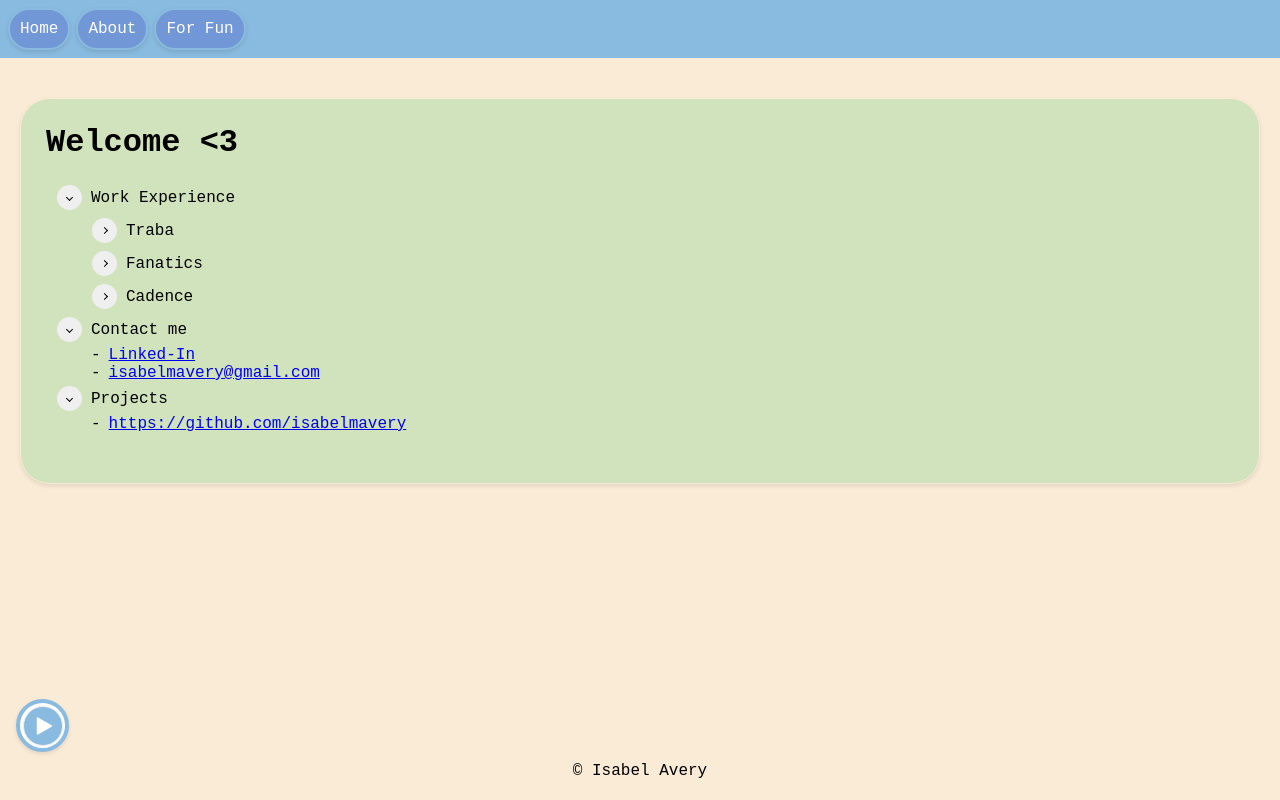
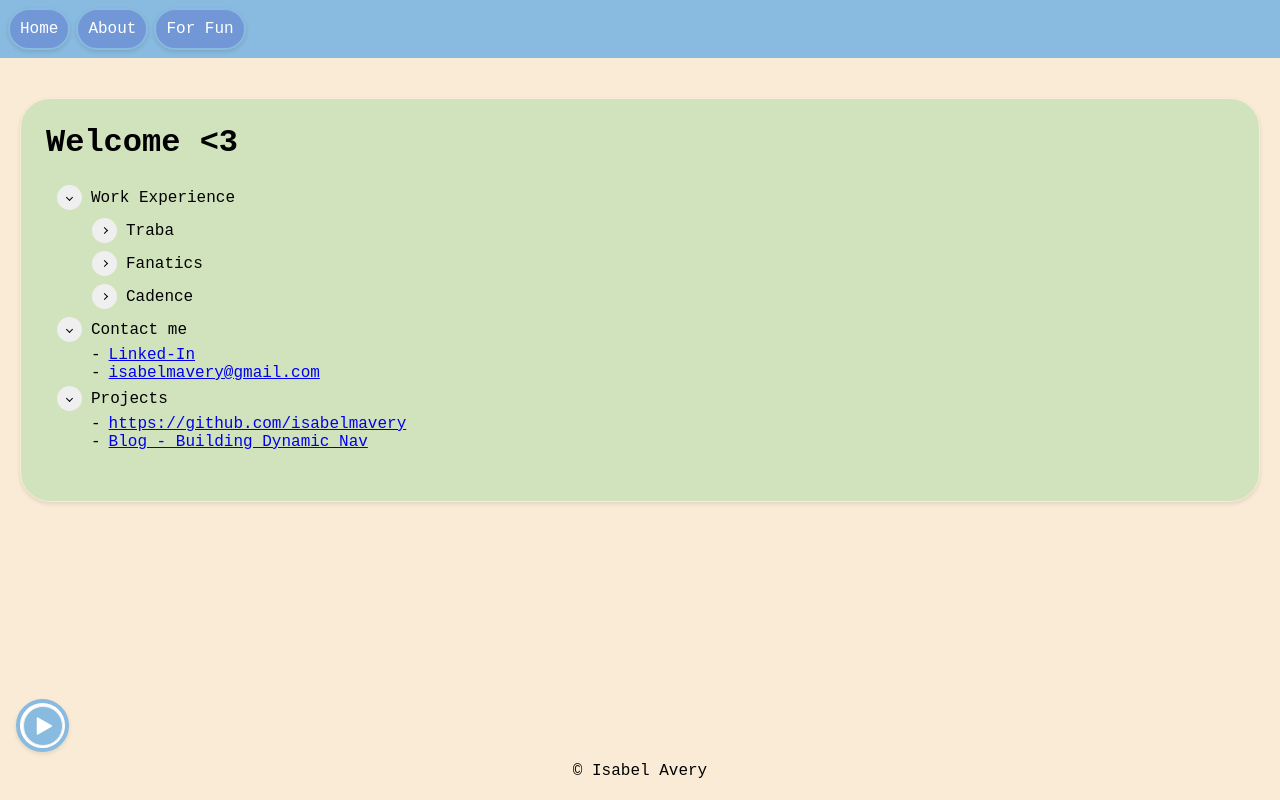
Before and after one commit to isabelmavery/portfolio, a React (Vite) app in the folder client/: page / in a window 1280 px wide. Built offline with nearby package versions, Linux system fonts and the light colour scheme; no server answers.

Commit message:
feat: add blog post to menu

```diff
--- a/client/src/Menu/menuData.js
+++ b/client/src/Menu/menuData.js
@@ -1,4 +1,3 @@
-
 export const isabelsTopNav = [
   {
     id: 1,
@@ -10,17 +9,19 @@ export const isabelsTopNav = [
         children: [
           {
             id: 9,
-                        value: "Marketplace connecting workers with businesses in the light industrial and events space. Saw our team grow from two to eleven engineers and our app use grow from zero to > 40,000 users"
+            value:
+              "Marketplace connecting workers with businesses in the light industrial and events space. Saw our team grow from two to eleven engineers and our app use grow from zero to > 40,000 users",
           },
           {
             id: 10,
-                        value: "Designed and implemented our invoicing system"
+            value: "Designed and implemented our invoicing system",
           },
           {
             id: 11,
-                        value: "Owned automated invoicing cuts, automated late fees, in-portal payments flow etc."
-                    }
-                ]
+            value:
+              "Owned automated invoicing cuts, automated late fees, in-portal payments flow etc.",
+          },
+        ],
       },
       {
         id: 3,
@@ -28,18 +29,21 @@ export const isabelsTopNav = [
         children: [
           {
             id: 12,
-                        value: "Refactored base React price component, making the code more readable and composable. Allowed for testing of new price layouts banking $22M."
+            value:
+              "Refactored base React price component, making the code more readable and composable. Allowed for testing of new price layouts banking $22M.",
           },
           {
             id: 13,
-                        value: "Dynamic navigation component feature to remove manual burden on business users and improve site performance",
-                        link: "https://medium.com/fanatics-tech-blog/enabling-fans-to-discover-their-favorite-teams-gear-43da19801b1c"
+            value:
+              "Dynamic navigation component feature to remove manual burden on business users and improve site performance",
+            link: "https://medium.com/fanatics-tech-blog/enabling-fans-to-discover-their-favorite-teams-gear-43da19801b1c",
           },
           {
             id: 14,
-                        value: "Implemented new user interface / api for internal business users to manage experimentation"
-                    }
-                ]
+            value:
+              "Implemented new user interface / api for internal business users to manage experimentation",
+          },
+        ],
       },
       {
         id: 4,
@@ -47,15 +51,17 @@ export const isabelsTopNav = [
         children: [
           {
             id: 15,
-                        value: "Used Python, C++ and SQL to supplement the infrastructure for Cadence's Pegasus Verification System."
+            value:
+              "Used Python, C++ and SQL to supplement the infrastructure for Cadence's Pegasus Verification System.",
           },
           {
             id: 16,
-                        value: "Developed programs to allow easy access to advanced nodes of database"
-                    }
-                ]
-            }
-        ]
+            value:
+              "Developed programs to allow easy access to advanced nodes of database",
+          },
+        ],
+      },
+    ],
   },
   {
     id: 5,
@@ -65,24 +71,32 @@ export const isabelsTopNav = [
         id: 6,
         value: "Linked-In",
         link: "https://www.linkedin.com/in/isabel-m-avery/",
-                children: []
+        children: [],
       },
       {
         id: 6,
         value: "isabelmavery@gmail.com",
         link: "mailto:isabelmavery@gmail.com",
-                children: []
-            }
-        ]
+        children: [],
+      },
+    ],
   },
   {
     id: 7,
     value: "Projects",
-        children: [{
+    children: [
+      {
         id: 8,
         link: "https://github.com/isabelmavery",
         value: "https://github.com/isabelmavery",
-            children: []
-        }]
-    }
-]
+        children: [],
+      },
+      {
+        id: 9,
+        link: "https://medium.com/fanatics-tech-blog/enabling-fans-to-discover-their-favorite-teams-gear-43da19801b1c",
+        value: "Blog - Building Dynamic Nav",
+        children: [],
+      },
+    ],
+  },
+];
```
Lines whose indentation alone changed are shown as unchanged.
